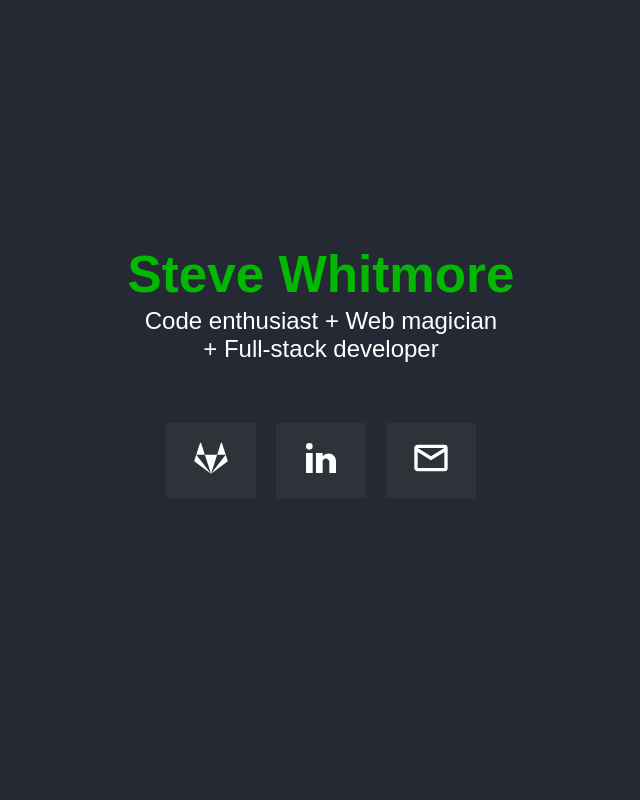
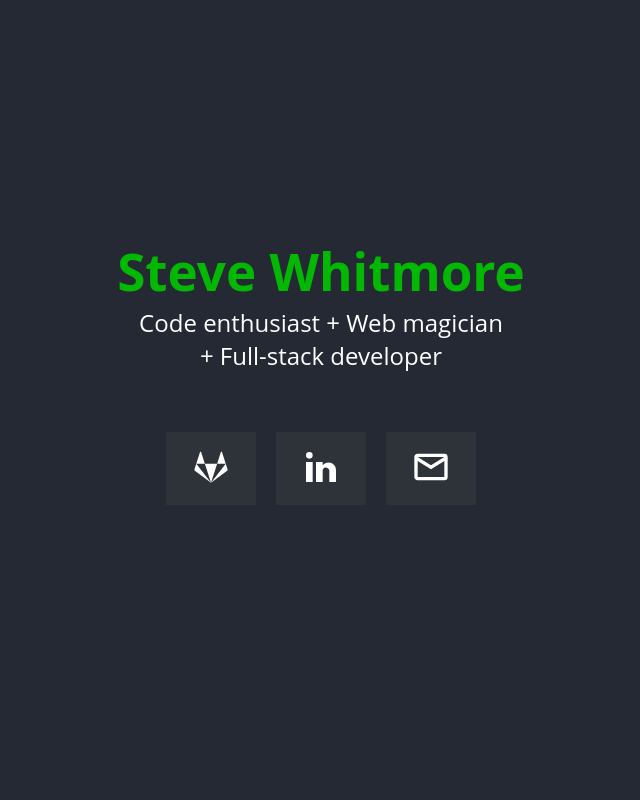
Before and after one commit to stevewhitmore/swhitmore.com, a PHP site: page / in a window 1280 px wide. Shown: the whole page, without its empty margins (319-959 px from the left). Run offline with PHP 8.4, Linux system fonts and the light colour scheme; some web fonts are replaced.

Commit message:
Redid styling. It was cluttered from previous work.

```diff
--- a/css/style.css
+++ b/css/style.css
@@ -2,70 +2,51 @@
 	Author: Steve Whitmore
 	URL: https://swhitmore.com
 **/
+@font-face {
+  font-family: "Open Sans";
+  src: url("./fonts/OpenSans-Regular.ttf") format("truetype");
+}
 * {
   margin: 0;
   padding: 0;
   border: 0;
-  position: relative; }
-
-html,
-body {
-  width: 100%;
-  height: 100%; }
+  position: relative;
+}
 
 body {
-  font-family: 'Raleway', sans-serif;
+  font-family: "Open Sans";
   display: block;
   font-size: 16px;
-  cursor: default; }
-
-h1, h2, h3 {
-  font: inherit; }
+  cursor: default;
+  background-color: #252934;
+}
 
 .container {
-  overflow-x: hidden; }
-
-.center {
-  text-align: center; }
-
-.highlight {
-  color: #02b802; }
-
-#home {
   display: flex;
-  flex-direction: column;
   justify-content: center;
   align-items: center;
-  padding: 0 10px;
+  height: 100vh;
+  width: 100%;
+}
+.container #intro-text {
+  text-align: center;
+}
+.container #intro-text h1 {
+  font-size: 3.2rem;
+  color: #02b802;
+}
+.container #intro-text p {
   color: #fff;
-  height: 100vh; }
-  #home #home-backdrop {
-    position: absolute;
-    top: 0;
-    left: 0;
-    width: 100vw;
-    height: 100%;
-    background-color: #252934; }
-    #home #home-backdrop i {
-      position: absolute;
-      transform: rotate(90deg); }
-  #home #intro #intro-text {
-    font-weight: 400;
-    margin-bottom: 1.5rem; }
-    #home #intro #intro-text h1 {
-      font-size: 3.2rem;
-      line-height: 4rem; }
-      #home #intro #intro-text h1 .highlight {
-        font-weight: 600; }
-    #home #intro #intro-text p {
-      font-size: 1.5rem; }
-  #home #intro #social-wrap {
+  font-size: 1.5rem;
+}
+.container #social-wrap {
   display: flex;
   margin: 50px 0;
   flex-direction: row;
   list-style-type: none;
-    justify-content: center; }
-    #home #intro #social-wrap a {
+  justify-content: center;
+}
+.container #social-wrap a {
   font-size: 1.75rem;
   color: #fff;
   text-decoration: none;
@@ -73,8 +54,14 @@ h1, h2, h3 {
   background-color: #2e333a;
   margin: 10px;
   transition: 0.5s all ease;
-    line-height: 1;}
-      #home #intro #social-wrap a:hover, #home #intro #social-wrap a:focus {
-        background-color: #02b802; }
+  line-height: 1;
+}
+.container #social-wrap a:hover {
+  background-color: #02b802;
+}
+.container #social-wrap a svg {
+  width: 40px;
+  height: 40px;
+}
 
 /*# sourceMappingURL=style.css.map */
--- /dev/null
+++ b/css/style.scss
@@ -0,0 +1,78 @@
+/**
+	Author: Steve Whitmore
+	URL: https://swhitmore.com
+**/
+
+$dark-blue: #252934;
+$bright-green: #02b802;
+
+@font-face {
+  font-family: "Open Sans";
+  src: url("./fonts/OpenSans-Regular.ttf") format("truetype");
+}
+
+* {
+  margin: 0;
+  padding: 0;
+  border: 0;
+  position: relative;
+}
+
+body {
+  font-family: 'Open Sans';
+  display: block;
+  font-size: 16px;
+  cursor: default;
+  background-color: $dark-blue;
+}
+
+.container {
+  display: flex;
+  justify-content: center;
+  align-items: center;
+  height: 100vh;
+  width: 100%;
+
+  #intro-text {
+    text-align: center;
+
+    h1 {
+      font-size: 3.2rem;
+      color: $bright-green;
+    }
+
+    p {
+      color: #fff;
+      font-size: 1.5rem;
+    }
+  }
+
+  #social-wrap {
+    display: flex;
+    margin: 50px 0;
+    flex-direction: row;
+    list-style-type: none;
+    justify-content: center;
+
+    a {
+      font-size: 1.75rem;
+      color: #fff;
+      text-decoration: none;
+      padding: 15px 25px;
+      background-color: #2e333a;
+      margin: 10px;
+      transition: 0.5s all ease;
+      line-height: 1;
+
+      &:hover {
+        background-color: $bright-green;
+      }
+
+      svg {
+        width: 40px;
+        height: 40px;
+      }
+    }
+  }
+
+}
--- a/index.html
+++ b/index.html
@@ -8,36 +8,39 @@
     <meta name='keywords' content='web,developer,code,programmer,website,computer'>
     <meta name='author' content='Steve Whitmore'>
     <link rel='icon' type='image/png' href='favicon.png'>
+
     <link type='text/css' rel='stylesheet' href='./css/style.css'>
+
 </head>
 <body>
 <div class="container">
-<section id="home">
-    <canvas id="home-backdrop"></canvas>
     <div id="intro">
+
         <div id="intro-text" class="flex center">
             <h1><span class="highlight">Steve Whitmore</span></h1>
             <p>Code enthusiast + Web magician <br>+ Full-stack developer</p>
         </div>
+
         <div id="social-wrap">
             <a href='https://gitlab.com/steve.whitmore' target='_blank' aria-label="Steve Whitmore's GitLab repositories.">
-                <svg style="width:40px;height:40px" viewBox="0 0 24 24">
+                <svg viewBox="0 0 24 24">
                     <path fill="#fff" d="M3.16,10L12,21.5L2.32,14.3C2.05,14.09 1.94,13.75 2.04,13.44L3.16,10M6.11,3.17C6,2.83 5.5,2.83 5.37,3.17L3.16,10H8.32L6.11,3.17M8.32,10L12,21.5L15.68,10H8.32M21.96,13.44L20.84,10L12,21.5L21.68,14.3C21.95,14.09 22.06,13.75 21.96,13.44M18.63,3.17C18.5,2.83 18,2.83 17.89,3.17L15.68,10H20.84L18.63,3.17Z" />
                 </svg>
             </a>
             <a href='https://www.linkedin.com/in/steve-whitmore' target='_blank' aria-label="Steve Whitmore's LinkedIn profile.">
-                <svg style="width:40px;height:40px" viewBox="0 0 24 24">
+                <svg viewBox="0 0 24 24">
                     <path fill="#fff" d="M21,21H17V14.25C17,13.19 15.81,12.31 14.75,12.31C13.69,12.31 13,13.19 13,14.25V21H9V9H13V11C13.66,9.93 15.36,9.24 16.5,9.24C19,9.24 21,11.28 21,13.75V21M7,21H3V9H7V21M5,3A2,2 0 0,1 7,5A2,2 0 0,1 5,7A2,2 0 0,1 3,5A2,2 0 0,1 5,3Z" />
                 </svg>
             </a>
             <a href='mailto:steve@swhitmore.com' aria-label="Email Steve Whitmore.">
-                <svg style="width:40px;height:40px" viewBox="0 0 24 24">
+                <svg viewBox="0 0 24 24">
                     <path fill="#fff" d="M4,4H20A2,2 0 0,1 22,6V18A2,2 0 0,1 20,20H4C2.89,20 2,19.1 2,18V6C2,4.89 2.89,4 4,4M12,11L20,6H4L12,11M4,18H20V8.37L12,13.36L4,8.37V18Z" />
                 </svg>
             </a>
         </div>
+
     </div>
-</section>
+</div>
 
 
 <!--                                           .x+!?T!!+:.
```
Also changed, not shown: 2 other files. Lines whose indentation alone changed are shown as unchanged.
